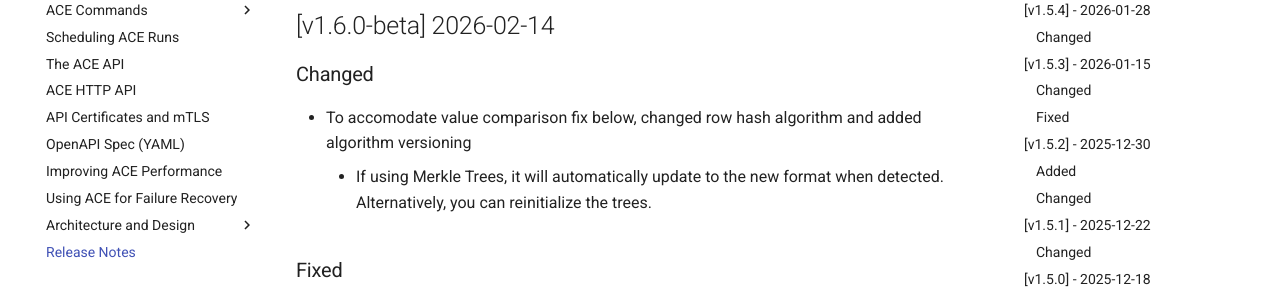
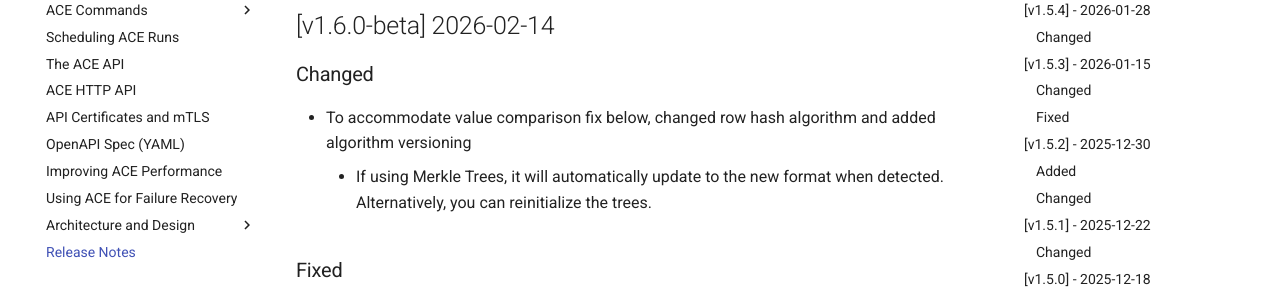
Before and after one commit to pgEdge/ace, an MkDocs documentation site: the page built from docs/CHANGELOG.md, in a window 1280 px wide and 900 px high. Shown: the part 263-561 px from the top of the window. Built offline with MkDocs 1.6.1 and Material for MkDocs 9.7.7, drawn with Linux system fonts in a browser that asks for light colours; comment, search, counter and statistics services are not loaded.

Commit message:
Fix typo

```diff
--- a/docs/CHANGELOG.md
+++ b/docs/CHANGELOG.md
@@ -5,7 +5,7 @@ All notable changes to ACE will be captured in this document. This project follo
 ## [v1.6.0-beta] 2026-02-14
 
 ### Changed
-- To accomodate value comparison fix below, changed row hash algorithm and added algorithm versioning
+- To accommodate value comparison fix below, changed row hash algorithm and added algorithm versioning
     - If using Merkle Trees, it will automatically update to the new format when detected.
       Alternatively, you can reinitialize the trees.
 
```
